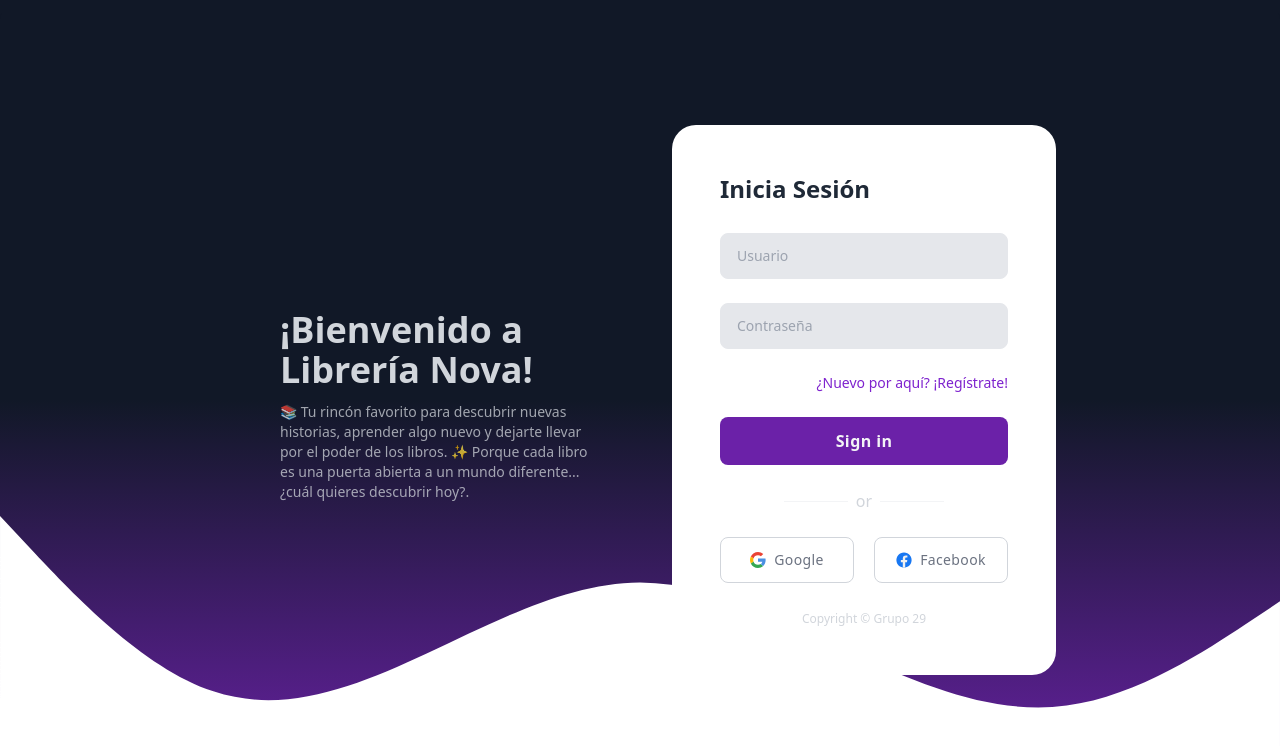
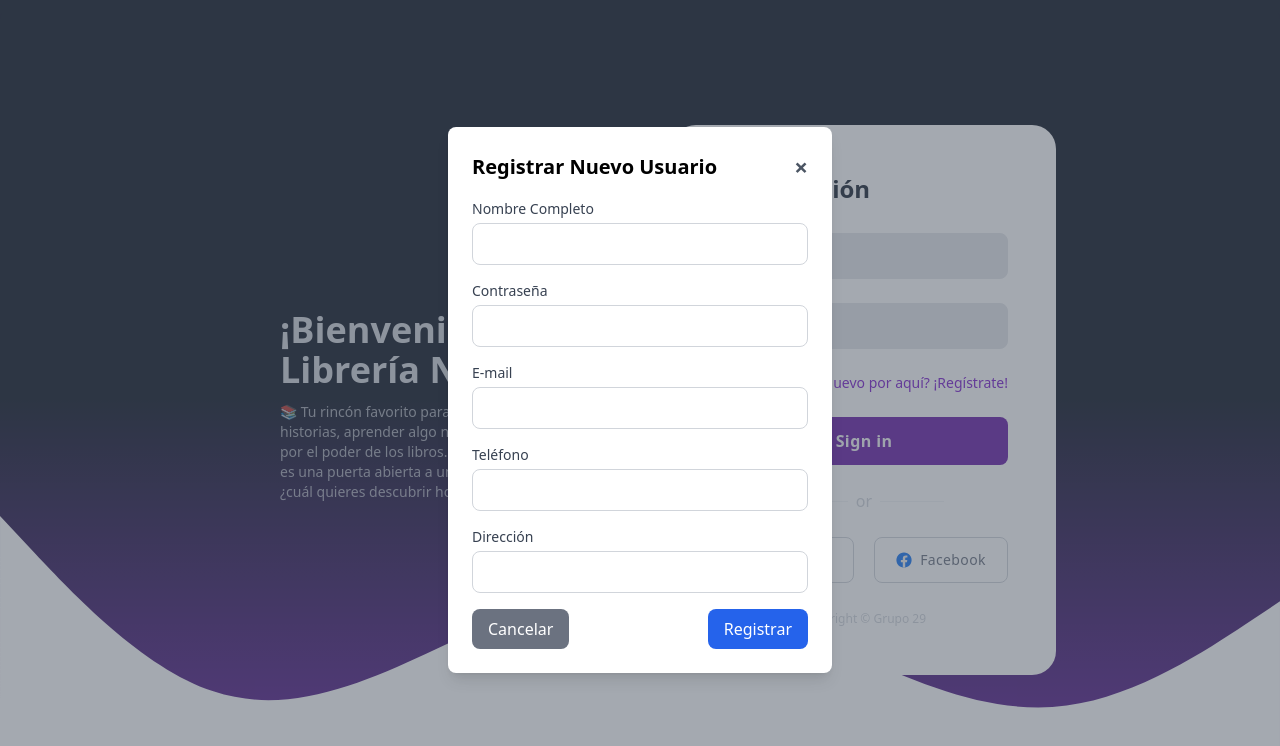
Before and after one commit to 1erParcial-si2/Frontend-ecommerce, an Angular app: page /login in a window 1280 px wide. Both pictures are taken after a click on the link "¿Nuevo por aquí? ¡Regístrate!". Shown: the top 746 px of the page. Built offline with nearby package versions, Linux system fonts and the light colour scheme.

Commit message:
add: registro de usuario cliente

```diff
--- a/src/app/views/login/login.component.html
+++ b/src/app/views/login/login.component.html
@@ -21,9 +21,9 @@
             </div>
             <div class="space-y-6">
                 <div class="">
-                    <input [(ngModel)]="username"
+                    <input [(ngModel)]="email"
                         class=" w-full text-sm  px-4 py-3 bg-gray-200 focus:bg-gray-100 border  border-gray-200 rounded-lg focus:outline-none focus:border-purple-400"
-                        type="" placeholder="Usuario">
+                        type="text" placeholder="Usuario">
                 </div>
 
 
@@ -31,7 +31,6 @@
                     <input placeholder="Contraseña" [(ngModel)]="password" type="password" style="color: #000;"
                         class="text-sm text-gray-200 px-4 py-3 rounded-lg w-full bg-gray-200 focus:bg-gray-100 border border-gray-200 focus:outline-none focus:border-purple-400">
                     <div class="flex items-center absolute inset-y-0 right-0 mr-3  text-sm leading-5">
-
                         <!-- <svg @click="show = !show" :class="{'hidden': !show, 'block':show }"
 								class="h-4 text-purple-700" fill="none" xmlns="http://www.w3.org/2000/svg"
 								viewbox="0 0 576 512">
@@ -39,7 +38,6 @@
 									d="M572.52 241.4C518.29 135.59 410.93 64 288 64S57.68 135.64 3.48 241.41a32.35 32.35 0 0 0 0 29.19C57.71 376.41 165.07 448 288 448s230.32-71.64 284.52-177.41a32.35 32.35 0 0 0 0-29.19zM288 400a144 144 0 1 1 144-144 143.93 143.93 0 0 1-144 144zm0-240a95.31 95.31 0 0 0-25.31 3.79 47.85 47.85 0 0 1-66.9 66.9A95.78 95.78 0 1 0 288 160z">
 								</path>
 							</svg>
-
 							<svg @click="show = !show" :class="{'block': !show, 'hidden':show }"
 								class="h-4 text-purple-700" fill="none" xmlns="http://www.w3.org/2000/svg"
 								viewbox="0 0 640 512">
@@ -47,7 +45,6 @@
 									d="M320 400c-75.85 0-137.25-58.71-142.9-133.11L72.2 185.82c-13.79 17.3-26.48 35.59-36.72 55.59a32.35 32.35 0 0 0 0 29.19C89.71 376.41 197.07 448 320 448c26.91 0 52.87-4 77.89-10.46L346 397.39a144.13 144.13 0 0 1-26 2.61zm313.82 58.1l-110.55-85.44a331.25 331.25 0 0 0 81.25-102.07 32.35 32.35 0 0 0 0-29.19C550.29 135.59 442.93 64 320 64a308.15 308.15 0 0 0-147.32 37.7L45.46 3.37A16 16 0 0 0 23 6.18L3.37 31.45A16 16 0 0 0 6.18 53.9l588.36 454.73a16 16 0 0 0 22.46-2.81l19.64-25.27a16 16 0 0 0-2.82-22.45zm-183.72-142l-39.3-30.38A94.75 94.75 0 0 0 416 256a94.76 94.76 0 0 0-121.31-92.21A47.65 47.65 0 0 1 304 192a46.64 46.64 0 0 1-1.54 10l-73.61-56.89A142.31 142.31 0 0 1 320 112a143.92 143.92 0 0 1 144 144c0 21.63-5.29 41.79-13.9 60.11z">
 								</path>
 							</svg> -->
-
                     </div>
                 </div>
 
@@ -55,7 +52,7 @@
                 <div class="flex items-center justify-between">
 
                     <div class="text-sm ml-auto">
-                        <a href="#" class="text-purple-700 hover:text-purple-600">
+                        <a (click)="activeRegisterForm()" class="text-purple-700 hover:text-purple-600 cursor-pointer">
                             ¿Nuevo por aquí? ¡Regístrate!
                         </a>
                     </div>
@@ -754,4 +751,57 @@
         d="M0,0L40,42.7C80,85,160,171,240,197.3C320,224,400,192,480,154.7C560,117,640,75,720,74.7C800,75,880,117,960,154.7C1040,192,1120,224,1200,213.3C1280,203,1360,149,1400,122.7L1440,96L1440,320L1400,320C1360,320,1280,320,1200,320C1120,320,1040,320,960,320C880,320,800,320,720,320C640,320,560,320,480,320C400,320,320,320,240,320C160,320,80,320,40,320L0,320Z">
     </path>
 </svg>
-<!-- <script src="https://cdn.jsdelivr.net/gh/alpinejs/alpine@v2.x.x/dist/alpine.js"></script> -->
+<div *ngIf="isModalRegisterUserOpen"
+    class="fixed inset-0 bg-gray-600 bg-opacity-50 flex justify-center items-center z-50">
+    <div class="bg-white rounded-lg shadow-lg w-11/12 sm:w-96 p-6">
+        <div class="flex justify-between items-center mb-4">
+            <h2 class="text-xl font-bold text-blue-gray-900">Registrar Nuevo Usuario</h2>
+            <button (click)="closeRegisterUserModal()" id="closeModalBtn"
+                class="text-gray-600 text-2xl font-semibold hover:text-gray-900">&times;</button>
+        </div>
+
+        <form (submit)="registerUser()" class="space-y-4">
+
+            <div>
+                <label for="username" class="block text-sm font-medium text-gray-700">Nombre Completo</label>
+                <input type="text" id="username" [(ngModel)]="username" name="username"
+                    class="w-full mt-1 px-4 py-2 border border-gray-300 rounded-lg focus:outline-none focus:ring-2 focus:ring-blue-600"
+                    required />
+            </div>
+
+            <div>
+                <label for="password" class="block text-sm font-medium text-gray-700">Contraseña</label>
+                <input type="password" id="password" [(ngModel)]="password" name="password"
+                    class="w-full mt-1 px-4 py-2 border border-gray-300 rounded-lg focus:outline-none focus:ring-2 focus:ring-blue-600"
+                    required />
+            </div>
+
+            <div>
+                <label for="email" class="block text-sm font-medium text-gray-700">E-mail</label>
+                <input type="email" id="email" [(ngModel)]="email" name="email"
+                    class="w-full mt-1 px-4 py-2 border border-gray-300 rounded-lg focus:outline-none focus:ring-2 focus:ring-blue-600"
+                    required />
+            </div>
+
+            <div>
+                <label for="telefono" class="block text-sm font-medium text-gray-700">Teléfono</label>
+                <input type="text" id="telefono" [(ngModel)]="telefono" name="telefono"
+                    class="w-full mt-1 px-4 py-2 border border-gray-300 rounded-lg focus:outline-none focus:ring-2 focus:ring-blue-600"
+                    required minlength="8" maxlength="8" />
+            </div>
+
+            <div>
+                <label for="direccion" class="block text-sm font-medium text-gray-700">Dirección</label>
+                <input type="text" id="direccion" [(ngModel)]="direccion" name="direccion"
+                    class="w-full mt-1 px-4 py-2 border border-gray-300 rounded-lg focus:outline-none focus:ring-2 focus:ring-blue-600"
+                    required />
+            </div>
+            <div class="flex justify-between mt-6">
+                <button (click)="closeRegisterUserModal()" type="button" id="closeModalBtn"
+                    class="bg-gray-500 text-white px-4 py-2 rounded-lg hover:bg-gray-600 focus:outline-none">Cancelar</button>
+                <button type="submit"
+                    class="bg-blue-600 text-white px-4 py-2 rounded-lg hover:bg-blue-500 focus:outline-none">Registrar</button>
+            </div>
+        </form>
+    </div>
+</div>
--- a/src/app/views/login/login.component.ts
+++ b/src/app/views/login/login.component.ts
@@ -1,6 +1,7 @@
 import { Component } from '@angular/core';
 import { AuthService } from './../../core/services/auth.service';
-import { log } from 'console';
+import { UserService } from './../../core/services/user.service';
+import { CommonModule } from '@angular/common';
 import { FormsModule } from '@angular/forms';
 import Swal from 'sweetalert2'
 import { Router } from '@angular/router';
@@ -8,19 +9,25 @@ import { Router } from '@angular/router';
 @Component({
   selector: 'app-login',
   standalone: true,
-  imports: [FormsModule],
+  imports: [FormsModule, CommonModule],
   templateUrl: './login.component.html',
   styleUrl: './login.component.css'
 })
 export default class LoginComponent {
   username: any;
   password: any;
-  constructor(private authService: AuthService, private router: Router) {
+  isModalRegisterUserOpen: boolean = false;
+  email: any;
+  telefono: any;
+  direccion: any;
+  selectedRole: any = "";
+
+  constructor(private authService: AuthService, private router: Router, private userService: UserService) {
   }
   login() {
     console.log("Botón presionado");
     let user = {
-      username: this.username,
+      username: this.email,
       password: this.password
     };
     this.authService.login(user).subscribe({
@@ -61,4 +68,59 @@ export default class LoginComponent {
       }
     });
   }
+  activeRegisterForm() {
+    this.isModalRegisterUserOpen = true;
+  }
+
+  closeRegisterUserModal() {
+    this.isModalRegisterUserOpen = false;
+  }
+  registerUser() {
+    let user = {
+      nombre_completo: this.username,
+      password: this.password,
+      email: this.email,
+      telefono: this.telefono,
+      direccion: this.direccion,
+      rol: 2
+    };
+
+    this.userService.registerUser(user).subscribe(
+      {
+        next: (resp: any) => {
+          console.log(resp);
+          if (resp.id || resp.id >= 1) {
+            Swal.fire({
+              position: "center",
+              icon: "success",
+              title: "Bienvenido " + this.username + "!",
+              showConfirmButton: false,
+              timer: 2500
+            });
+            setTimeout(() => {
+              this.closeRegisterUserModal();
+            }, 2600);
+          } else {
+            Swal.fire({
+              position: "center",
+              icon: "error",
+              title: "Tuvimos un error al registrarte, por favor, verifica tus datos!",
+              showConfirmButton: false,
+              timer: 2500
+            });
+          }
+        },
+        error: (error: any) => {
+          console.log('Error al registrar usuario:', error);
+          Swal.fire({
+            position: "center",
+            icon: "error",
+            title: "Error al registrar el usuario!",
+            showConfirmButton: false,
+            timer: 2500
+          });
+        }
+      }
+    );
+  }
 }
```
